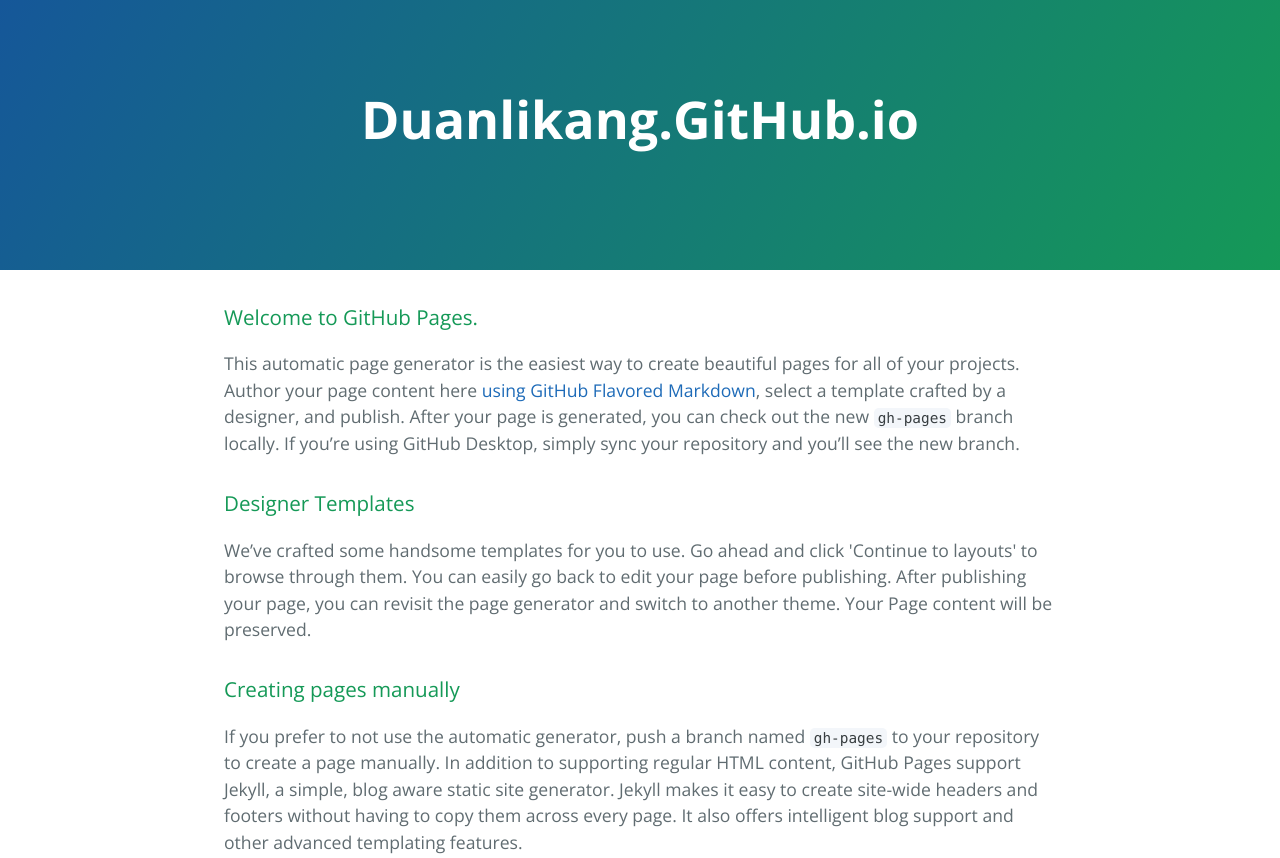
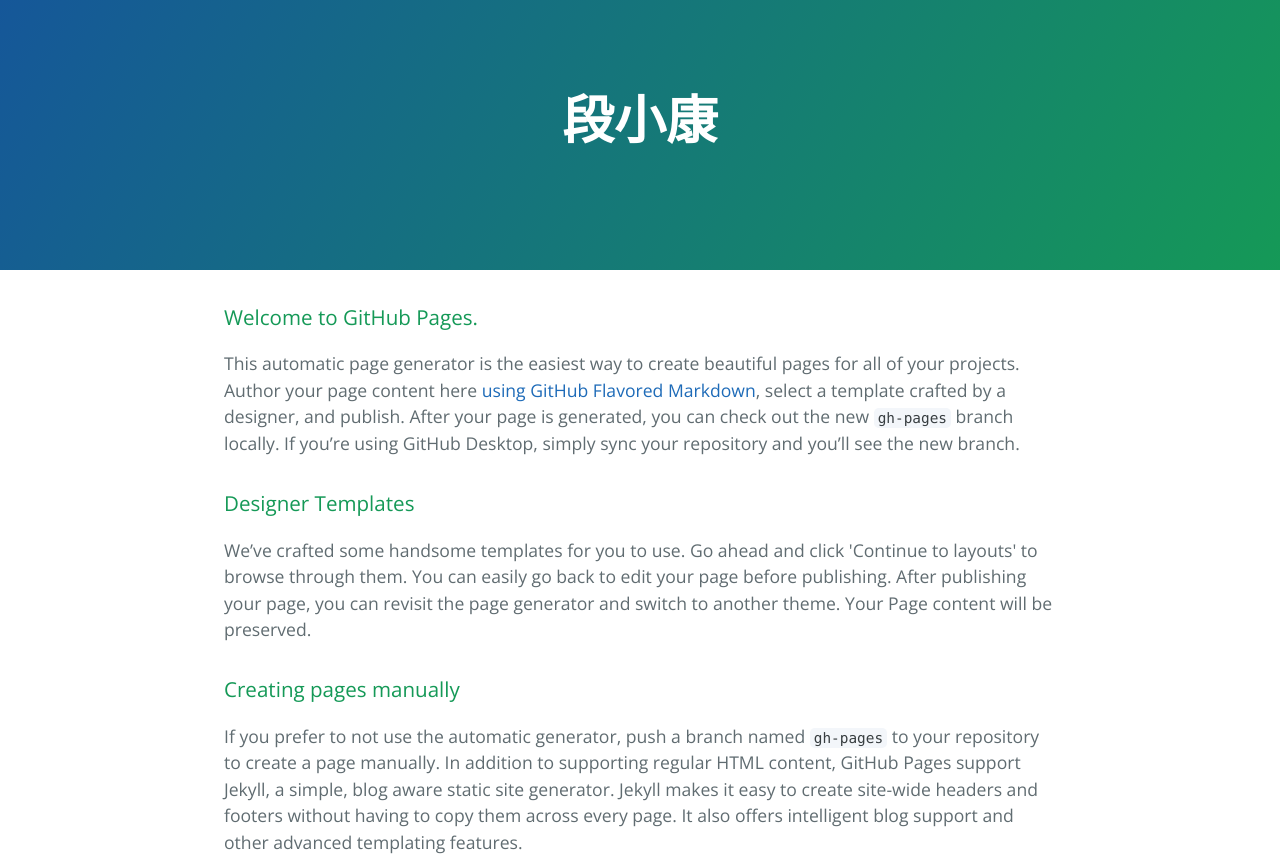
Before and after one commit to duanlikang/duanlikang.github.io, a plain HTML site: page index.html in a window 1280 px wide. Shown: the top 858 px of the page. Drawn offline with nearby package versions, Linux system fonts and the light colour scheme.

Commit message:
Update index.html

```diff
--- a/index.html
+++ b/index.html
@@ -11,7 +11,7 @@
   </head>
   <body>
     <section class="page-header">
-      <h1 class="project-name">Duanlikang.GitHub.io</h1>
+      <h1 class="project-name">段小康</h1>
       <h2 class="project-tagline"></h2>
     </section>
 
```
